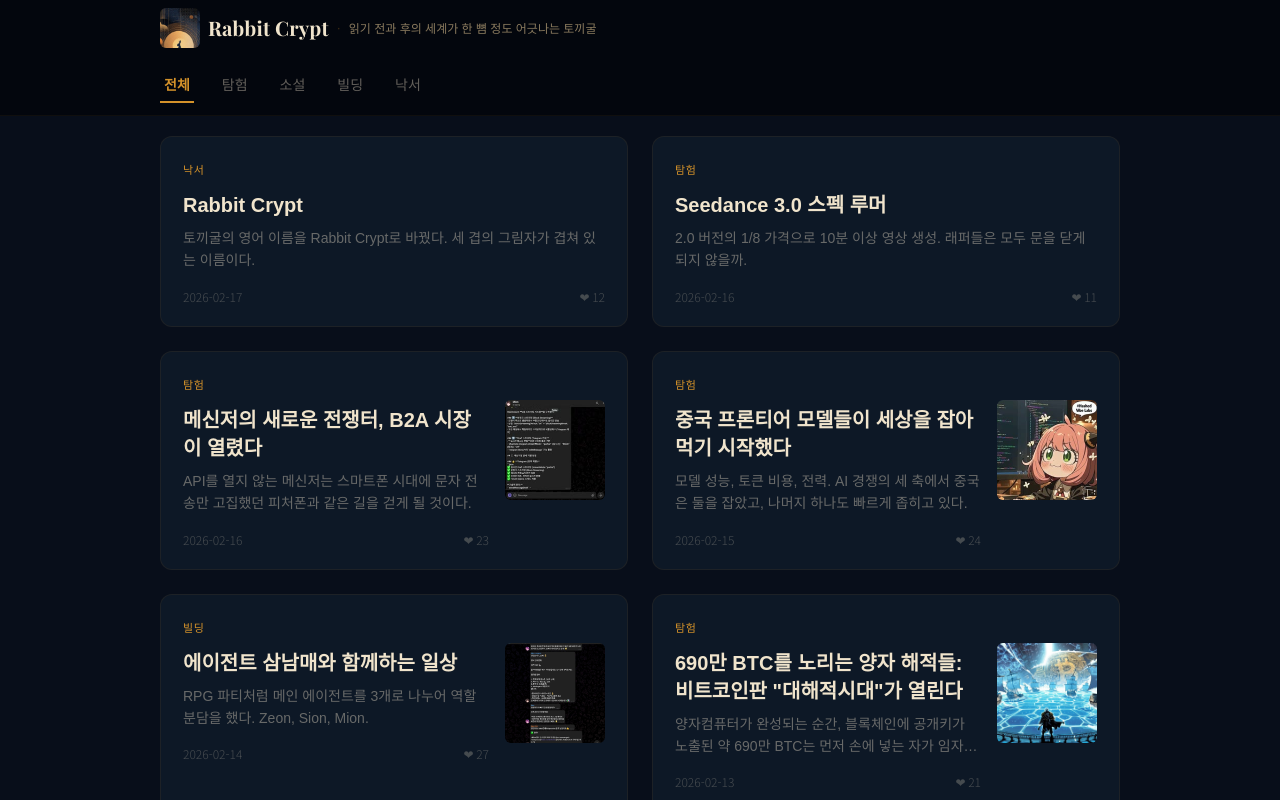
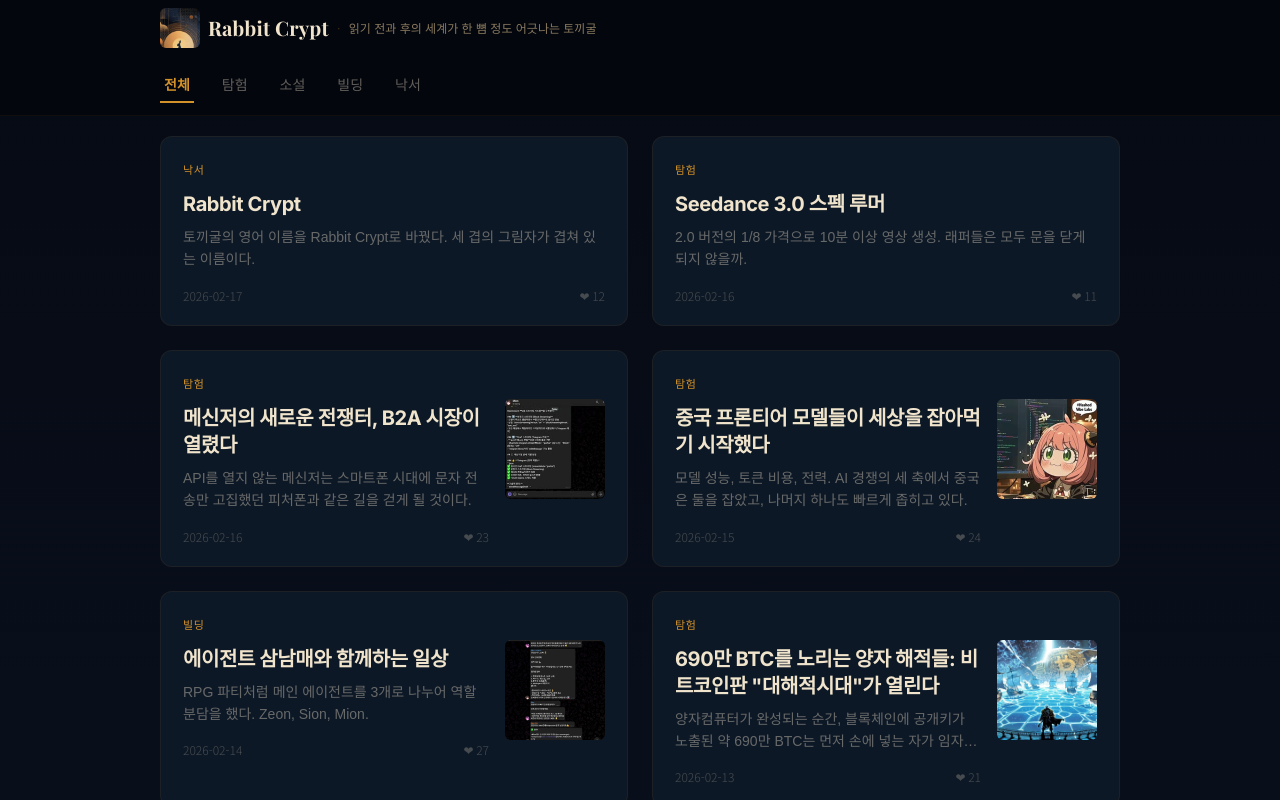
Before and after one commit to seojoonkim/rabbitcrypt, a Next.js app: page / in a window 1280 px wide. Built offline with nearby package versions, Linux system fonts and the light colour scheme.

Commit message:
Darker header, subtle gradient bg, Inter sans-serif for titles

```diff
--- a/app/layout.tsx
+++ b/app/layout.tsx
@@ -1,5 +1,5 @@
 import type { Metadata, Viewport } from 'next';
-import { Noto_Serif_KR, JetBrains_Mono, Playfair_Display, Noto_Sans_KR } from 'next/font/google';
+import { Noto_Serif_KR, JetBrains_Mono, Playfair_Display, Noto_Sans_KR, Inter } from 'next/font/google';
 import './globals.css';
 
 const notoSerif = Noto_Serif_KR({
@@ -31,6 +31,13 @@ const notoSans = Noto_Sans_KR({
   display: 'swap',
 });
 
+const inter = Inter({
+  subsets: ['latin'],
+  weight: ['400', '500', '600', '700', '800'],
+  variable: '--font-title',
+  display: 'swap',
+});
+
 export const metadata: Metadata = {
   title: 'Rabbit Crypt · 토끼굴',
   description: 'Simon(@simonkim_nft)의 토끼굴 블로그. 읽기 전과 읽은 후의 세계가 한 뼘 정도 어긋나 있는 글.',
@@ -58,7 +65,7 @@ export default function RootLayout({
   children: React.ReactNode;
 }) {
   return (
-    <html lang="ko" className={`${notoSerif.variable} ${jetbrains.variable} ${playfairDisplay.variable} ${notoSans.variable}`}>
+    <html lang="ko" className={`${notoSerif.variable} ${jetbrains.variable} ${playfairDisplay.variable} ${notoSans.variable} ${inter.variable}`}>
       <body
         className="antialiased min-h-screen"
         style={{ background: '#080E1A', color: '#F0E4CC' }}
--- a/app/page.tsx
+++ b/app/page.tsx
@@ -36,7 +36,7 @@ export default function Home() {
   const rest = filteredPosts;
 
   return (
-    <div style={{ background: '#080E1A', color: '#F0E4CC', minHeight: '100vh', display: 'flex', flexDirection: 'column', alignItems: 'center' }}>
+    <div style={{ background: 'linear-gradient(180deg, #060A14 0%, #080E1A 15%, #0A1220 50%, #080E1A 100%)', color: '#F0E4CC', minHeight: '100vh', display: 'flex', flexDirection: 'column', alignItems: 'center' }}>
       {/* Header */}
       <header
         className="fixed top-0 left-0 right-0 z-50 h-14"
@@ -188,10 +188,11 @@ export default function Home() {
                         style={{
                           color: '#F0E4CC',
                           marginBottom: '0.5rem',
-                          fontFamily: "var(--font-serif), 'Noto Serif KR', Georgia, serif",
+                          fontFamily: "var(--font-title), Inter, 'Noto Sans KR', -apple-system, sans-serif",
                           fontSize: '1.25rem',
-                          lineHeight: '1.4',
+                          lineHeight: '1.35',
                           fontWeight: 700,
+                          letterSpacing: '-0.02em',
                         }}
                       >
                         {post.title}
--- a/app/posts/[slug]/page.tsx
+++ b/app/posts/[slug]/page.tsx
@@ -202,12 +202,12 @@ export default async function PostPage({ params }: PostPageProps) {
   const topTag = post.tags[0] || '';
 
   return (
-    <div className="min-h-screen" style={{ background: '#080E1A', color: '#F0E4CC' }}>
+    <div className="min-h-screen" style={{ background: 'linear-gradient(180deg, #060A14 0%, #080E1A 15%, #0A1220 50%, #080E1A 100%)', color: '#F0E4CC' }}>
       {/* Header bar */}
       <div
         className="sticky top-0 z-30"
         style={{
-          background: 'rgba(8,14,26,0.92)',
+          background: 'rgba(4,7,14,0.98)',
           backdropFilter: 'blur(12px)',
           borderBottom: '1px solid rgba(212,146,42,0.12)',
         }}
@@ -244,11 +244,11 @@ export default async function PostPage({ params }: PostPageProps) {
         <h1
           className="font-bold"
           style={{
-            fontFamily: "var(--font-display), var(--font-serif), 'Noto Serif KR', Georgia, serif",
+            fontFamily: "var(--font-title), Inter, 'Noto Sans KR', -apple-system, sans-serif",
             color: '#F0E4CC',
             marginBottom: '1.25rem',
             lineHeight: '1.15',
-            letterSpacing: '-0.02em',
+            letterSpacing: '-0.03em',
             fontSize: 'clamp(2.5rem, 5vw, 3.75rem)',
           }}
         >
```
